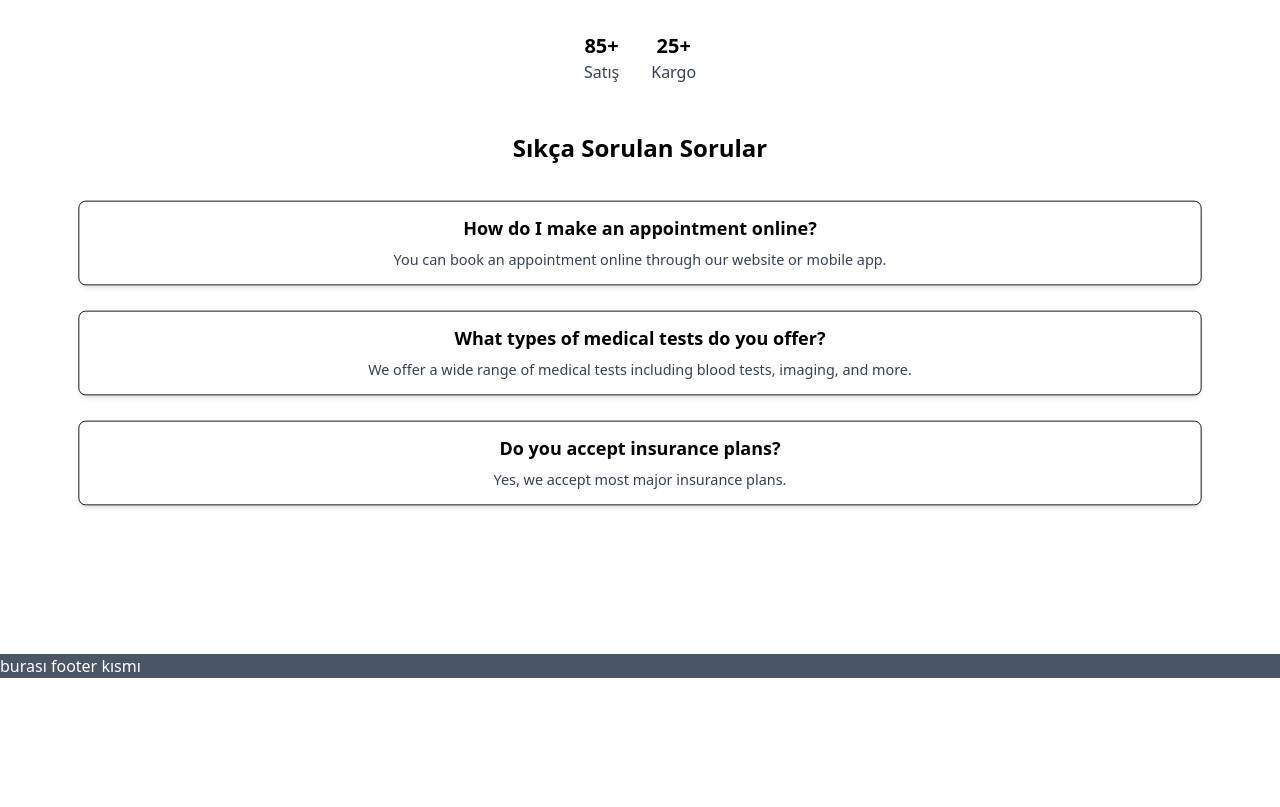
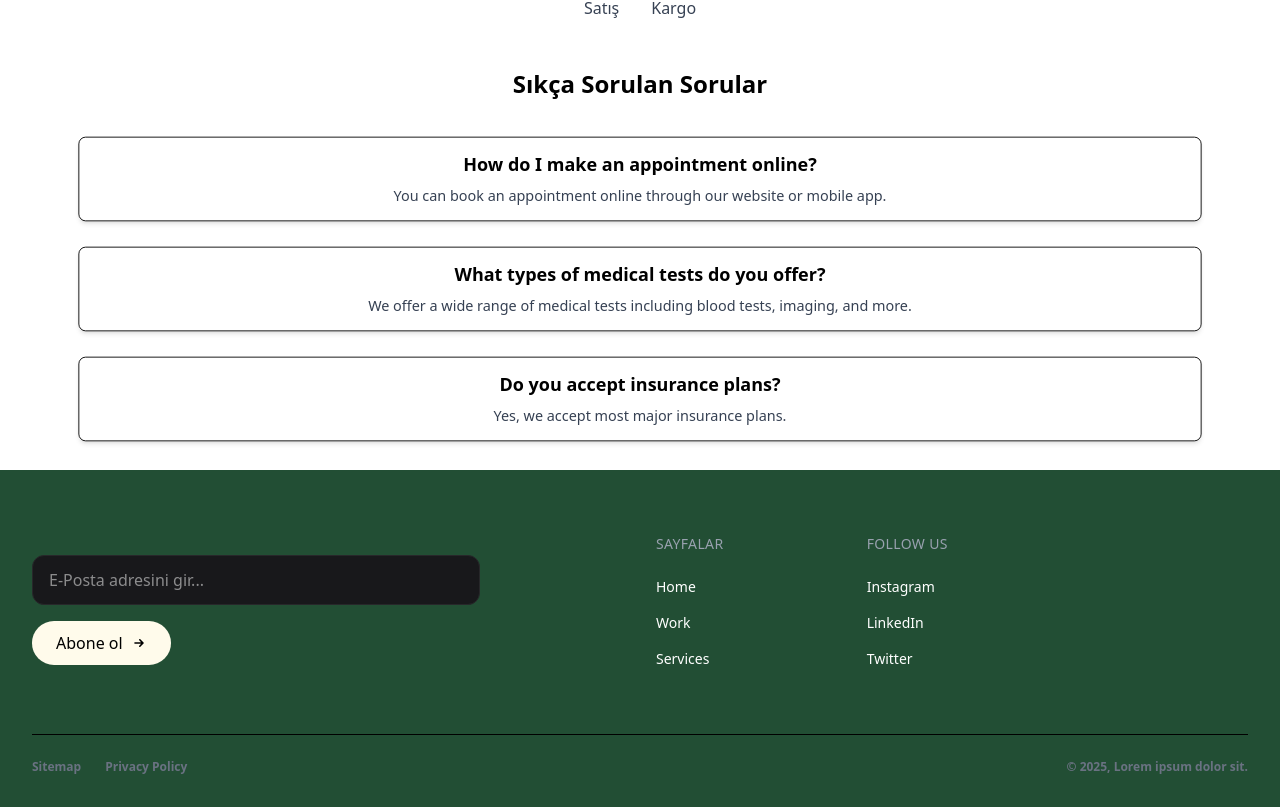
Before and after one commit to mertdns/e_ticaret_frontend_react, a React (Vite) app: page /about in a window 1280 px wide. Shown: the part 368-1175 px from the top of the page. Before the commit the page ends 1046 px from the top, so only its background shows below. Built offline with nearby package versions, Linux system fonts and the light colour scheme.

Commit message:
home kısmı düzenlendi -1

```diff
--- a/src/components/MainHero.tsx
+++ b/src/components/MainHero.tsx
@@ -5,7 +5,7 @@ function MainHero() {
         <section className="bg-[#C2EFD4] px-4 py-24">
             <div className="lg:flex mx-auto max-w-7xl text-center lg:text-left lg:justify-between items-center">
                 <div className="mb-10 lg:mb-0 mx-auto lg:mx-0 lg:w-140">
-                    <h1 className="text-[#224f34] text-[86px] font-bold font-['Rufina']">Uygun Fiyatlı Ürün Satışı</h1>
+                    <h1 className="text-[#224f34] text-4xl md:text-[4rem] lg:text-[4.5rem] font-bold font-['Rufina']">Uygun Fiyatlı Ürün Satışı</h1>
                     <p className="mt-5 mb-12 text-[#267d49] text-2xl font-medium font-['Poppins'] leading-[50px]">
                         Piyasanın alt fiyatına ürünlerinizi tedarik edebilirsiniz
                     </p>
--- a/src/components/layout/footer/index.tsx
+++ b/src/components/layout/footer/index.tsx
@@ -1,8 +1,49 @@
 export default function Footer() {
     return (
-        <footer className="bg-gray-600 mt-30 text-white">
+        <footer className="bg-[#224e34] text-white pt-16 pb-8 px-6 md:px-8">
             <div className="max-w-7xl mx-auto">
-                burası footer kısmı
+                <div className="grid grid-cols-1 lg:grid-cols-12 gap-y-12 md:gap-x-8 items-center justify-between">
+                    <div className="md:col-span-4 lg:col-span-6 max-w-md">
+                        <div className="mt-4 space-y-4">
+                            <input type="email" placeholder="E-Posta adresini gir..." className="newsletter-input w-full px-4 py-3 bg-zinc-900 rounded-xl text-white border border-zinc-800 focus:outline-none focus:border-zinc-700" />
+                            <button className="bg-amber-50 text-black px-6 py-2.5 rounded-full flex items-center font-medium hover:bg-gray-200 transition-colors">
+                                Abone ol
+                                <svg xmlns="http://www.w3.org/2000/svg" className="h-4 w-4 ml-2" viewBox="0 0 20 20" fill="currentColor">
+                                    <path fill-rule="evenodd" d="M10.293 5.293a1 1 0 011.414 0l4 4a1 1 0 010 1.414l-4 4a1 1 0 01-1.414-1.414L12.586 11H5a1 1 0 110-2h7.586l-2.293-2.293a1 1 0 010-1.414z" clip-rule="evenodd" />
+                                </svg>
+                            </button>
+                        </div>
+                    </div>
+                    <div className="grid grid-cols-1 md:grid-cols-2 lg:grid-cols-3 col-span-1 md:col-span-7 lg:col-span-6 gap-y-12 sm:gap-x-8 md:gap-x-8 lg:gap-x-10">
+                        <div>
+                            <h3 className="text-sm font-normal uppercase tracking-wide text-gray-400 mb-5">Sayfalar</h3>
+                            <ul className="space-y-3">
+                                <li><a href="#" className="text-sm hover:text-gray-300 transition-colors">Home</a></li>
+                                <li><a href="#" className="text-sm hover:text-gray-300 transition-colors">Work</a></li>
+                                <li><a href="#" className="text-sm hover:text-gray-300 transition-colors">Services</a></li>
+                            </ul>
+                        </div>
+                        <div className="sm:col-span-2 md:col-span-1 lg:col-span-1">
+                            <h3 className="text-sm font-normal uppercase tracking-wide text-gray-400 mb-5">Follow Us</h3>
+                            <ul className="space-y-3">
+                                <li><a href="#" className="text-sm hover:text-gray-300 transition-colors">Instagram</a></li>
+                                <li><a href="#" className="text-sm hover:text-gray-300 transition-colors">LinkedIn</a></li>
+                                <li><a href="#" className="text-sm hover:text-gray-300 transition-colors">Twitter</a></li>
+                            </ul>
+                        </div>
+                    </div>
+                </div>
+                <div className="mt-16 pt-6 border-t border-black font-bold">
+                    <div className="flex flex-col md:flex-row md:items-center md:justify-between">
+                        <div className="flex space-x-6 mb-4 md:mb-0">
+                            <a href="#" className="text-xs text-gray-500 hover:text-gray-300">Sitemap</a>
+                            <a href="#" className="text-xs text-gray-500 hover:text-gray-300">Privacy Policy</a>
+                        </div>
+                        <div className="text-xs text-gray-500">
+                            © 2025, Lorem ipsum dolor sit.
+                        </div>
+                    </div>
+                </div>
             </div>
         </footer>
     )
--- a/src/components/layout/header/index.tsx
+++ b/src/components/layout/header/index.tsx
@@ -99,7 +99,7 @@ const Header = () => {
                     </div>
                     {/* <!-- Mobile menu button --> */}
                     <div className="md:hidden flex items-center">
-                        <button onClick={toggle} className="outline-none mobile-menu-button">
+                        <button onClick={toggle} className="outline-none mobile-menu-button cursor-pointer">
                             <i className="fas fa-bars text-gray-500 text-xl"></i>
                         </button>
                     </div>
--- a/src/pages/About/index.tsx
+++ b/src/pages/About/index.tsx
@@ -5,7 +5,7 @@ function About() {
     return (
         <div className="bg-white">
             <header className="bg-[#C2EFD4] text-[#224f34] text-center py-12">
-                <h1 className="text-4xl font-bold mt-16">Hakkımızda</h1>
+                <h1 className="text-4xl font-bold">Hakkımızda</h1>
             </header>
 
             <div className="max-w-7xl mx-auto">
--- a/src/pages/Home/index.tsx
+++ b/src/pages/Home/index.tsx
@@ -1,10 +1,50 @@
 import MainHero from "../../components/MainHero";
+import About from "../About";
+import Contact from "../Contact";
 
 export default function Home() {
 
     return (
         <div>
-            <MainHero />
+            <div>
+                <MainHero />
+            </div>
+            <div>
+                <section className="bg-transparent">
+                    <div className="mx-auto max-w-7xl px-4 py-16 sm:px-6 sm:py-24 md:grid md:grid-cols-2 md:items-center md:gap-4 lg:px-8 lg:py-32">
+                        <div className="max-w-prose text-left">
+                            <h1 className="text-4xl font-bold text-gray-900 sm:text-5xl">
+                                Understand user flow and
+                                <strong className="text-green-500"> increase </strong>
+                                conversions
+                            </h1>
+
+                            <p className="mt-4 text-base text-pretty text-gray-700 sm:text-lg/relaxed">
+                                Lorem ipsum dolor sit amet, consectetur adipisicing elit. Eaque, nisi. Natus, provident
+                                accusamus impedit minima harum corporis iusto.
+                            </p>
+
+                            <div className="mt-4 flex gap-4 sm:mt-6">
+                                <a className="inline-block rounded border border-green-500 bg-green-500 px-5 py-3 font-medium text-white shadow-sm transition-colors hover:bg-green-700" href="#">Get Started</a>
+                                <a className="inline-block rounded border border-gray-500 px-5 py-3 font-medium text-gray-500 shadow-sm transition-colors hover:bg-gray-900 hover:text-gray-300" href="#">Learn More</a>
+                            </div>
+                        </div>
+
+                        {/* Responsive Image */}
+                        <div className="mt-6 md:mt-0 sm:p-10">
+                            <img className="w-full h-auto max-w-full rounded-lg object-cover md:h-[400px] lg:h-[500px]"
+                                src="https://plus.unsplash.com/premium_photo-1689568126014-06fea9d5d341?fm=jpg&q=60&w=3000&ixlib=rb-4.0.3&ixid=M3wxMjA3fDB8MHxzZWFyY2h8MXx8cHJvZmlsZXxlbnwwfHwwfHx8MA%3D%3D"
+                                alt="Any Image Here" />
+                        </div>
+                    </div>
+                </section>
+            </div>
+            <div>
+                <About />
+            </div>
+            <div>
+                <Contact />
+            </div>
         </div>
     )
 }
```
